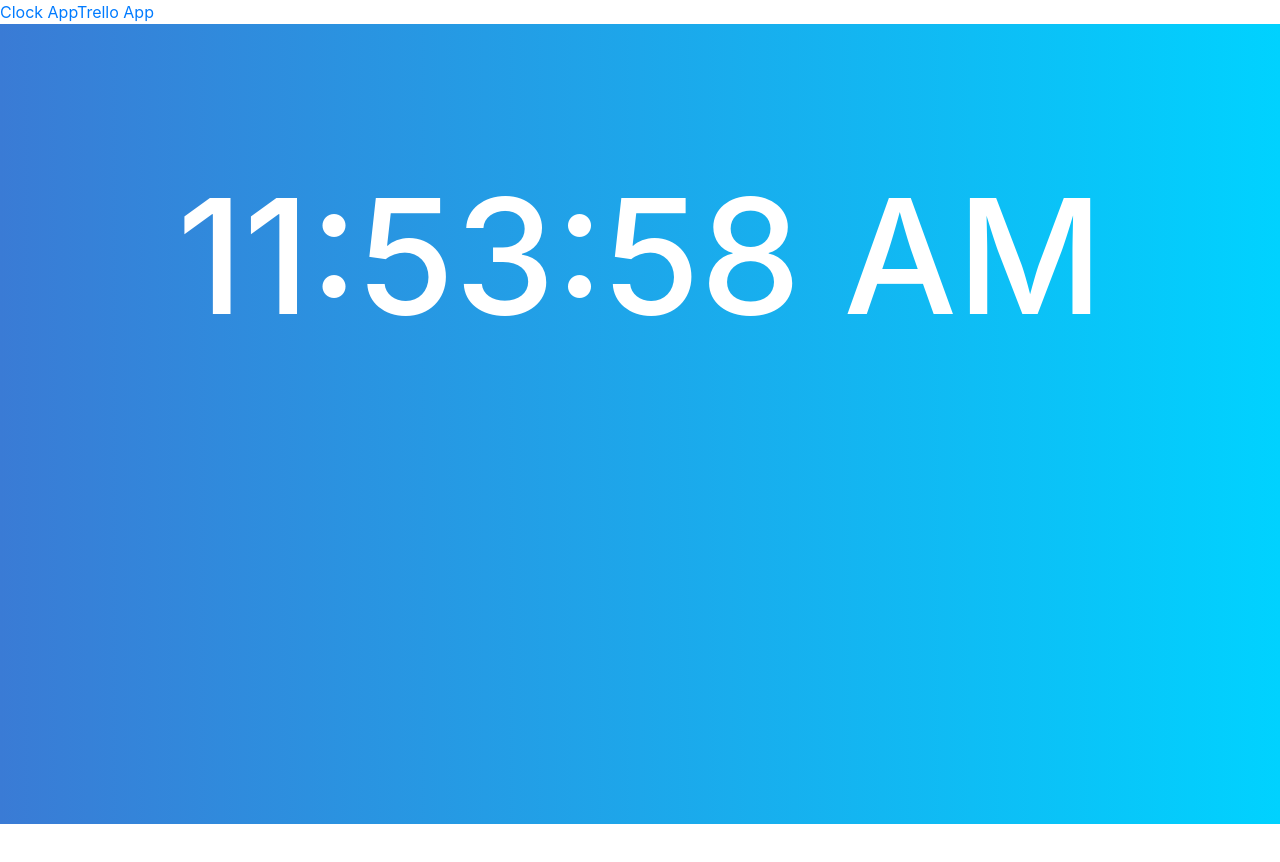
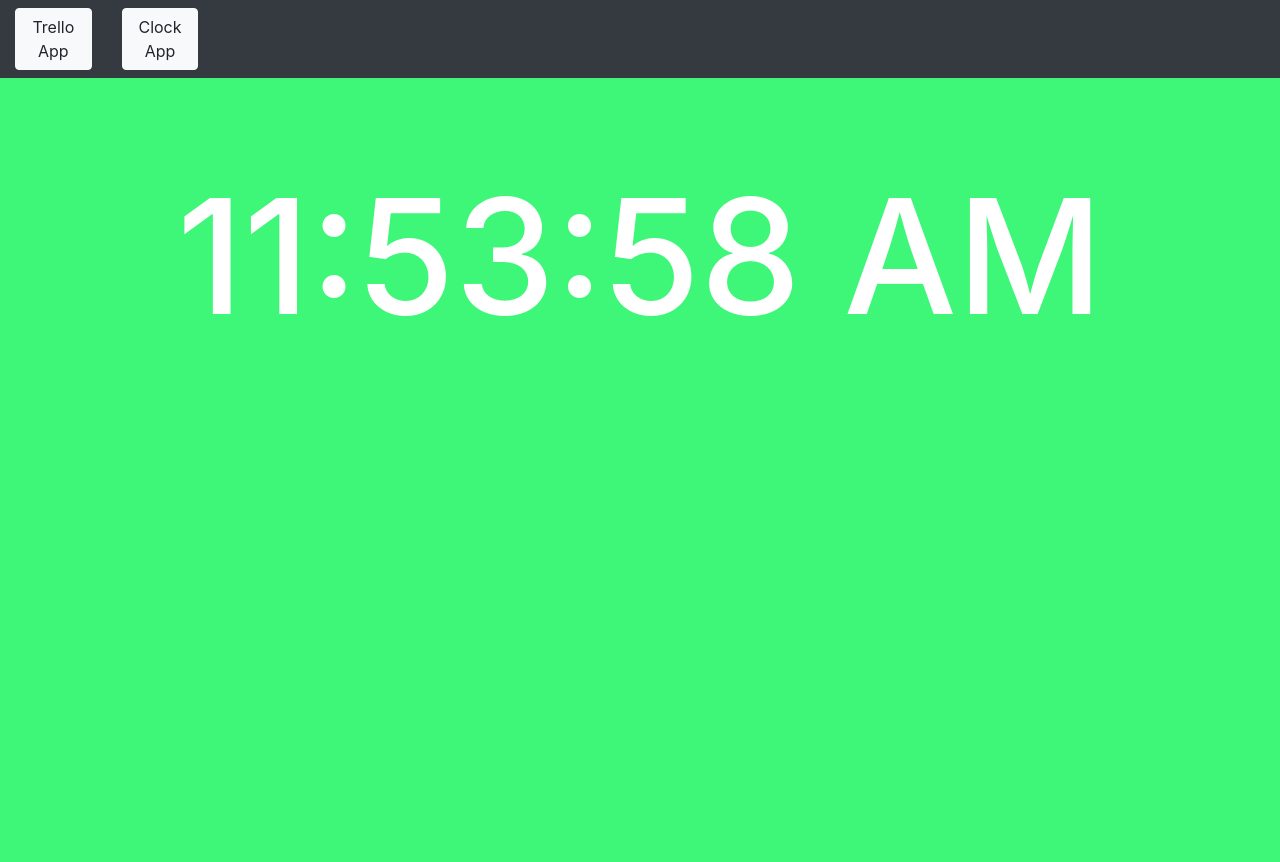
Before and after one commit to smyrnovd/weba, a React (Create React App) app: page /webacademy/clock in a window 1280 px wide. Shown: the top 862 px of the page. Before the commit the page ends 824 px from the top, so only its background shows below. Built offline with nearby package versions, Linux system fonts and the light colour scheme.

Commit message:
random color clock

```diff
--- /dev/null
+++ b/src/components/ClockPage/ClockPage.css
@@ -0,0 +1,8 @@
+body {
+    margin: 0;
+
+}
+
+.ClockPage {
+    height: 100vh
+}
--- a/src/components/ClockPage/ClockPage.tsx
+++ b/src/components/ClockPage/ClockPage.tsx
@@ -1,13 +1,12 @@
 import React, { useState } from "react";
 import { Helmet } from "react-helmet";
-import "./ClockPageColors.scss";
+import "./ClockPage.css";
 import Clock from "./clock/Clock";
-import { randomNumber } from "../../utils/randomNumber";
+import { getRandomColor } from "../../utils";
 
 export const ClockPage = () => {
   let [index, setIndex] = useState(1);
-  let [color, setColor] = useState(0);
-  let bgclass: string = `screen${color}`;
+  let [color, setColor] = useState(getRandomColor());
   let titlePage: string = `Clock view №${index}`;
   return (
     <>
@@ -15,10 +14,11 @@ export const ClockPage = () => {
         <title>{titlePage}</title>
       </Helmet>
       <div
-        className={bgclass}
+        className="ClockPage"
+        style={{ background: color }}
         onClick={() => {
           index < 4 ? setIndex(index + 1) : setIndex(1);
-          setColor(randomNumber());
+          setColor(getRandomColor());
         }}
       >
         <Clock view={index} />
--- a/src/components/ClockPage/ClockPageColors.scss
+++ /dev/null
@@ -1,117 +0,0 @@
-body {
-    height: 100vh;
-    margin: 0 0;
-
-}
-
-.screen0 {
-    height: 100vh;
-    background: #00d2ff;
-    /* fallback for old browsers */
-    background: -webkit-linear-gradient(to right, #3a7bd5, #00d2ff);
-    /* Chrome 10-25, Safari 5.1-6 */
-    background: linear-gradient(to right, #3a7bd5, #00d2ff);
-    /* W3C, IE 10+/ Edge, Firefox 16+, Chrome 26+, Opera 12+, Safari 7+ */
-
-}
-
-.screen1 {
-    height: 100vh;
-    background: #649173;
-    /* fallback for old browsers */
-    background: -webkit-linear-gradient(to right, #DBD5A4, #649173);
-    /* Chrome 10-25, Safari 5.1-6 */
-    background: linear-gradient(to right, #DBD5A4, #649173);
-    /* W3C, IE 10+/ Edge, Firefox 16+, Chrome 26+, Opera 12+, Safari 7+ */
-
-}
-
-.screen2 {
-    height: 100vh;
-    background: #B993D6;
-    /* fallback for old browsers */
-    background: -webkit-linear-gradient(to right, #8CA6DB, #B993D6);
-    /* Chrome 10-25, Safari 5.1-6 */
-    background: linear-gradient(to right, #8CA6DB, #B993D6);
-    /* W3C, IE 10+/ Edge, Firefox 16+, Chrome 26+, Opera 12+, Safari 7+ */
-
-}
-
-.screen3 {
-    height: 100vh;
-    background: #B993D6;
-    /* fallback for old browsers */
-    background: -webkit-linear-gradient(to right, #8CA6DB, #B993D6);
-    /* Chrome 10-25, Safari 5.1-6 */
-    background: linear-gradient(to right, #8CA6DB, #B993D6);
-    /* W3C, IE 10+/ Edge, Firefox 16+, Chrome 26+, Opera 12+, Safari 7+ */
-
-}
-
-.screen4 {
-    height: 100vh;
-    background: #870000;
-    /* fallback for old browsers */
-    background: -webkit-linear-gradient(to right, #190A05, #870000);
-    /* Chrome 10-25, Safari 5.1-6 */
-    background: linear-gradient(to right, #190A05, #870000);
-    /* W3C, IE 10+/ Edge, Firefox 16+, Chrome 26+, Opera 12+, Safari 7+ */
-}
-
-.screen5 {
-    height: 100vh;
-    background: #00d2ff;
-    /* fallback for old browsers */
-    background: -webkit-linear-gradient(to right, #3a7bd5, #00d2ff);
-    /* Chrome 10-25, Safari 5.1-6 */
-    background: linear-gradient(to right, #3a7bd5, #00d2ff);
-    /* W3C, IE 10+/ Edge, Firefox 16+, Chrome 26+, Opera 12+, Safari 7+ */
-
-}
-
-.screen6 {
-    height: 100vh;
-    background: #f2709c;
-    /* fallback for old browsers */
-    background: -webkit-linear-gradient(to right, #ff9472, #f2709c);
-    /* Chrome 10-25, Safari 5.1-6 */
-    background: linear-gradient(to right, #ff9472, #f2709c);
-    /* W3C, IE 10+/ Edge, Firefox 16+, Chrome 26+, Opera 12+, Safari 7+ */
-
-
-
-}
-
-.screen7 {
-    height: 100vh;
-    background: #f2709c;
-    /* fallback for old browsers */
-    background: -webkit-linear-gradient(to right, #ff9472, #f2709c);
-    /* Chrome 10-25, Safari 5.1-6 */
-    background: linear-gradient(to right, #ff9472, #f2709c);
-    /* W3C, IE 10+/ Edge, Firefox 16+, Chrome 26+, Opera 12+, Safari 7+ */
-
-
-}
-
-.screen8 {
-    height: 100vh;
-    background: #E6DADA;
-    /* fallback for old browsers */
-    background: -webkit-linear-gradient(to right, #274046, #E6DADA);
-    /* Chrome 10-25, Safari 5.1-6 */
-    background: linear-gradient(to right, #274046, #E6DADA);
-    /* W3C, IE 10+/ Edge, Firefox 16+, Chrome 26+, Opera 12+, Safari 7+ */
-
-
-}
-
-.screen9 {
-    height: 100vh;
-    background: #616161;
-    /* fallback for old browsers */
-    background: -webkit-linear-gradient(to right, #9bc5c3, #616161);
-    /* Chrome 10-25, Safari 5.1-6 */
-    background: linear-gradient(to right, #9bc5c3, #616161);
-    /* W3C, IE 10+/ Edge, Firefox 16+, Chrome 26+, Opera 12+, Safari 7+ */
-}
--- a/src/components/Dashboard/Board/Board.tsx
+++ b/src/components/Dashboard/Board/Board.tsx
@@ -2,7 +2,7 @@ import React from "react";
 
 export const Board = (props: any) => {
   return (
-    <div className="card col-lg-4">
+    <div className="card col-lg-3 m-3">
       <img src={props.card_img} className="card-img-top" alt="card image"></img>
       <div className="card-body">
         <h5 className="card-title">{props.board_name}</h5>
@@ -11,7 +11,7 @@ export const Board = (props: any) => {
           bulk of the card's content.
         </p>
         <a href="#" className="btn btn-primary">
-          Go to board
+          Перейти в доску
         </a>
       </div>
     </div>
--- a/src/components/Dashboard/Dashboard.tsx
+++ b/src/components/Dashboard/Dashboard.tsx
@@ -1,4 +1,5 @@
 import React, { useState, useEffect } from "react";
+import { Link } from "react-router-dom";
 import { removeToken } from "../../utils/removeToken";
 import { getFromLocalStorage } from "../../utils";
 import { Board } from "./Board";
@@ -51,13 +52,22 @@ export const Dashboard = (props: any) => {
   };
 
   return (
-    <div className="container">
-      <h1 className="h1">DASHBOARD</h1>
+    <div className="container pt-4">
+      <div className="row justify-content-between">
+        <div className="col-lg-6">
+          <h1 className="h1">Панель управления</h1>
+        </div>
+        <div className="col-lg-2">
+          <Link
+            to="/webacademy/trello"
+            className="btn btn-danger"
+            onClick={removeToken}
+          >
+            Выйти
+          </Link>
+        </div>
+      </div>
       <div className="row">{renderBoards()}</div>
-
-      <a href={process.env.REACT_APP_TRELLO_URL} onClick={removeToken}>
-        You can remove token with this link
-      </a>
     </div>
   );
 };
--- a/src/components/Login/Login.tsx
+++ b/src/components/Login/Login.tsx
@@ -15,8 +15,10 @@ export const Login = () => {
     return <Redirect to="/webacademy/trello/dashboard" />;
   } else {
     return (
-      <div>
-        <a href={reqUrl}>Create Trello Token</a>
+      <div className="row justify-content-center">
+        <a className="btn btn-primary" href={reqUrl}>
+          Create Trello Token
+        </a>
       </div>
     );
   }
--- /dev/null
+++ b/src/components/Nav/Nav.css
@@ -0,0 +1,4 @@
+nav {
+    margin: 0;
+
+}
--- a/src/components/Nav/Nav.tsx
+++ b/src/components/Nav/Nav.tsx
@@ -1,14 +1,23 @@
 import React from "react";
 import { Link } from "react-router-dom";
 import { routes } from "../../utils";
+import "./Nav.css";
 export const Nav = () => {
   return (
-    <header>
-      {routes.map((route: any, i: number) => (
-        <Link key={i} to={route.path}>
-          {route.title}
-        </Link>
-      ))}
-    </header>
+    <nav className="bg-dark">
+      <div className="d-flex py-2">
+        {routes.map((route: any, i: number) => {
+          if (route.title) {
+            return (
+              <div className="col-lg-1">
+                <Link key={i} to={route.path} className="btn btn-light">
+                  {route.title}
+                </Link>
+              </div>
+            );
+          }
+        })}
+      </div>
+    </nav>
   );
 };
--- /dev/null
+++ b/src/utils/getRandomColor.ts
@@ -0,0 +1,8 @@
+export const getRandomColor = (): string => {
+  var letters = "0123456789ABCDEF";
+  var color = "#";
+  for (var i = 0; i < 6; i++) {
+    color += letters[Math.floor(Math.random() * 16)];
+  }
+  return color;
+};
--- a/src/utils/index.ts
+++ b/src/utils/index.ts
@@ -1,2 +1,3 @@
 export * from "./storage";
 export * from "./routes";
+export * from "./getRandomColor";
--- a/src/utils/randomNumber.ts
+++ /dev/null
@@ -1,3 +0,0 @@
-export const randomNumber = (): number => {
-  return Math.floor(Math.random() * 10);
-};
--- a/src/utils/routes.tsx
+++ b/src/utils/routes.tsx
@@ -23,7 +23,8 @@ export const routes = [
   {
     path: "/webacademy/trello",
     render: () => <Redirect to="/webacademy/trello/login" />,
-    exact: true
+    exact: true,
+    title: "Trello App"
   },
   {
     path: "/webacademy/clock",
@@ -37,8 +38,7 @@ export const routes = [
   },
   {
     path: "/webacademy/trello/login",
-    render: () => <Login />,
-    title: "Trello App"
+    render: () => <Login />
   },
   {
     path: "/webacademy/trello/dashboard",
```
